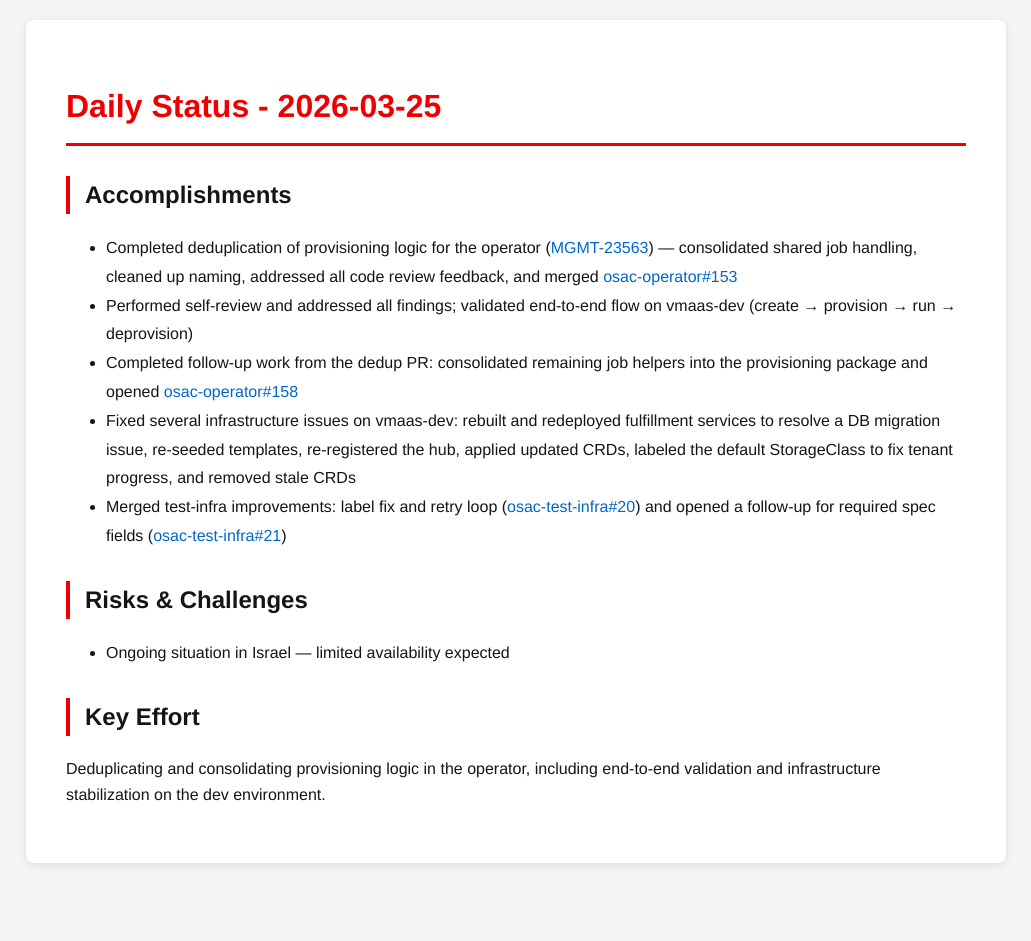
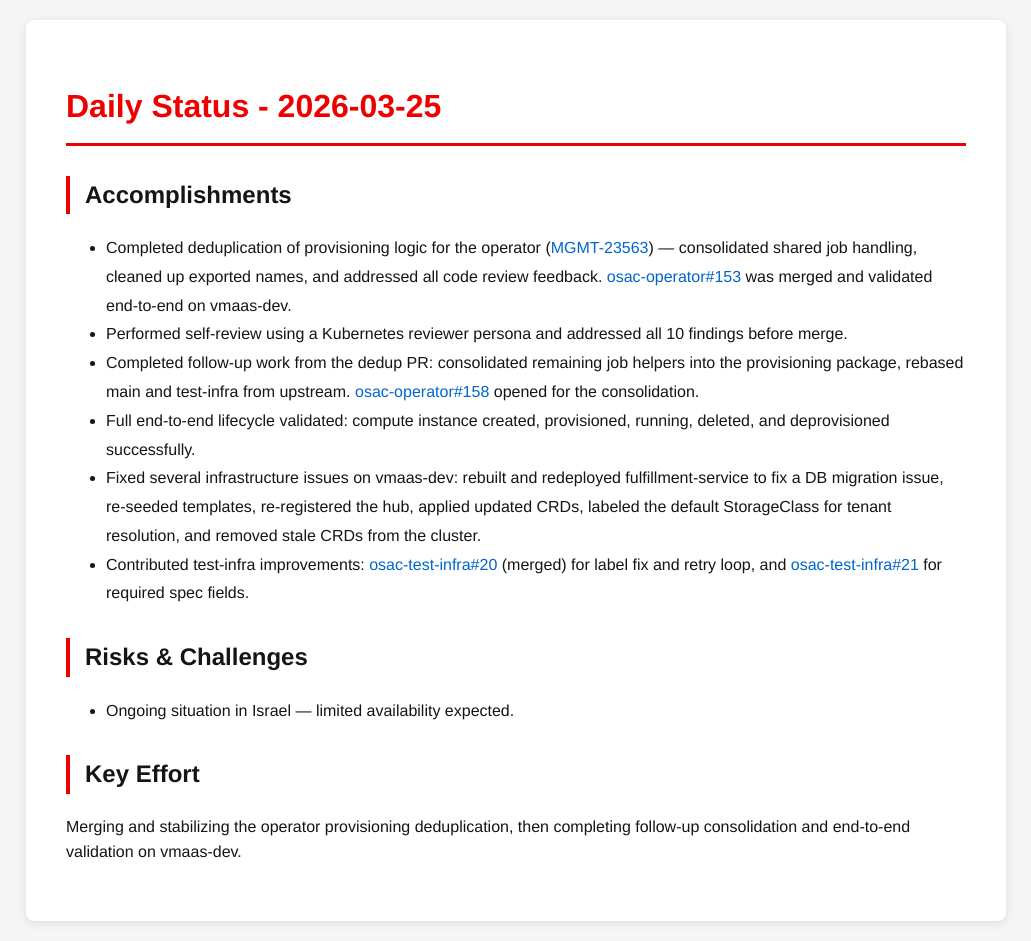
Before and after one commit to tzvatot/daily-status, a Jekyll site: the page built from 2026-03-25.md, in a window 1280 px wide. Shown: the whole page, without its empty margins (124-1155 px from the left). Built offline with Jekyll 4.4.1, drawn with Linux system fonts in a browser that asks for light colours; before the commit the page ends 900 px from its top, so only the background shows below that.

Commit message:
Daily status update - 2026-03-25

```diff
--- a/2026-03-25.md
+++ b/2026-03-25.md
@@ -7,14 +7,15 @@ date: 2026-03-25
 # Daily Status - 2026-03-25
 
 ## Accomplishments
-- Completed deduplication of provisioning logic for the operator ([MGMT-23563](https://issues.redhat.com/browse/MGMT-23563)) — consolidated shared job handling, cleaned up naming, addressed all code review feedback, and merged [osac-operator#153](https://github.com/osac-project/osac-operator/pull/153)
-- Performed self-review and addressed all findings; validated end-to-end flow on vmaas-dev (create → provision → run → deprovision)
-- Completed follow-up work from the dedup PR: consolidated remaining job helpers into the provisioning package and opened [osac-operator#158](https://github.com/osac-project/osac-operator/pull/158)
-- Fixed several infrastructure issues on vmaas-dev: rebuilt and redeployed fulfillment services to resolve a DB migration issue, re-seeded templates, re-registered the hub, applied updated CRDs, labeled the default StorageClass to fix tenant progress, and removed stale CRDs
-- Merged test-infra improvements: label fix and retry loop ([osac-test-infra#20](https://github.com/osac-project/osac-test-infra/pull/20)) and opened a follow-up for required spec fields ([osac-test-infra#21](https://github.com/osac-project/osac-test-infra/pull/21))
+- Completed deduplication of provisioning logic for the operator ([MGMT-23563](https://issues.redhat.com/browse/MGMT-23563)) — consolidated shared job handling, cleaned up exported names, and addressed all code review feedback. [osac-operator#153](https://github.com/osac-project/osac-operator/pull/153) was merged and validated end-to-end on vmaas-dev.
+- Performed self-review using a Kubernetes reviewer persona and addressed all 10 findings before merge.
+- Completed follow-up work from the dedup PR: consolidated remaining job helpers into the provisioning package, rebased main and test-infra from upstream. [osac-operator#158](https://github.com/osac-project/osac-operator/pull/158) opened for the consolidation.
+- Full end-to-end lifecycle validated: compute instance created, provisioned, running, deleted, and deprovisioned successfully.
+- Fixed several infrastructure issues on vmaas-dev: rebuilt and redeployed fulfillment-service to fix a DB migration issue, re-seeded templates, re-registered the hub, applied updated CRDs, labeled the default StorageClass for tenant resolution, and removed stale CRDs from the cluster.
+- Contributed test-infra improvements: [osac-test-infra#20](https://github.com/osac-project/osac-test-infra/pull/20) (merged) for label fix and retry loop, and [osac-test-infra#21](https://github.com/osac-project/osac-test-infra/pull/21) for required spec fields.
 
 ## Risks & Challenges
-- Ongoing situation in Israel — limited availability expected
+- Ongoing situation in Israel — limited availability expected.
 
 ## Key Effort
-Deduplicating and consolidating provisioning logic in the operator, including end-to-end validation and infrastructure stabilization on the dev environment.
+Merging and stabilizing the operator provisioning deduplication, then completing follow-up consolidation and end-to-end validation on vmaas-dev.
```
